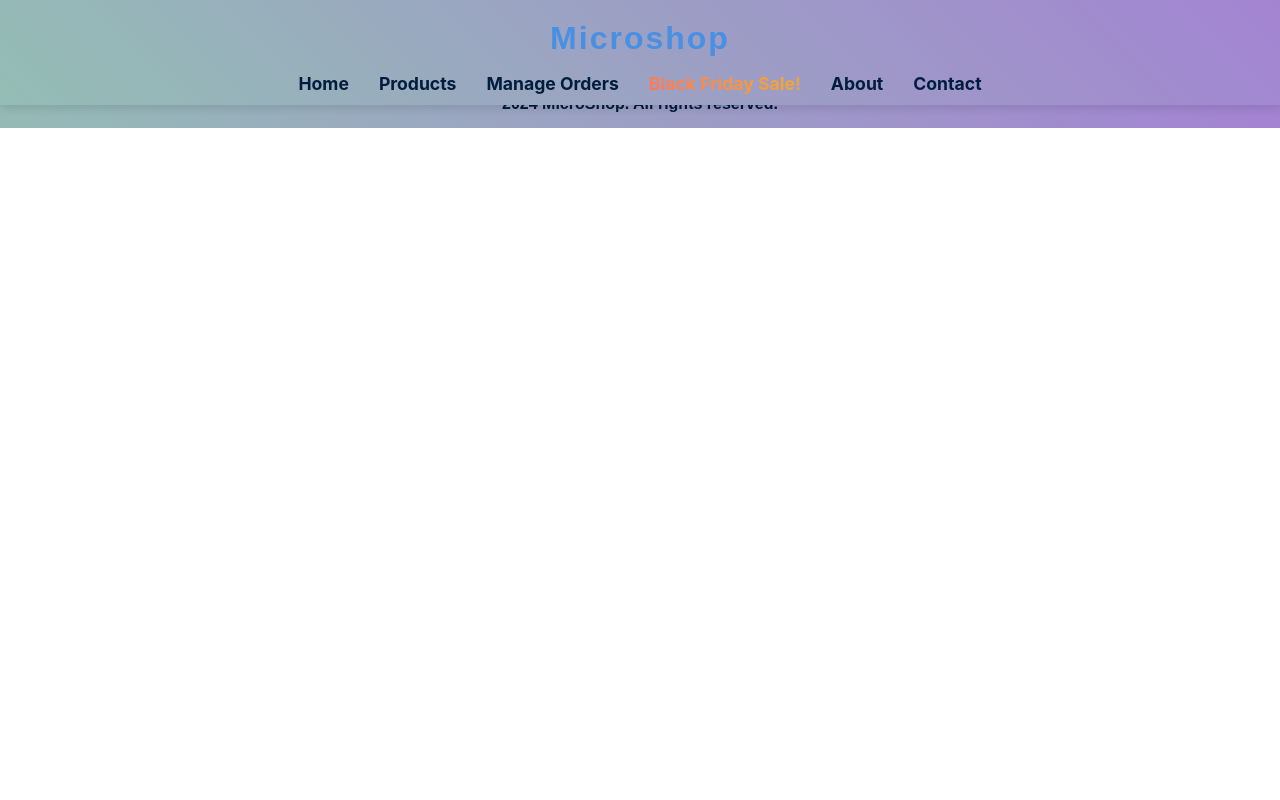
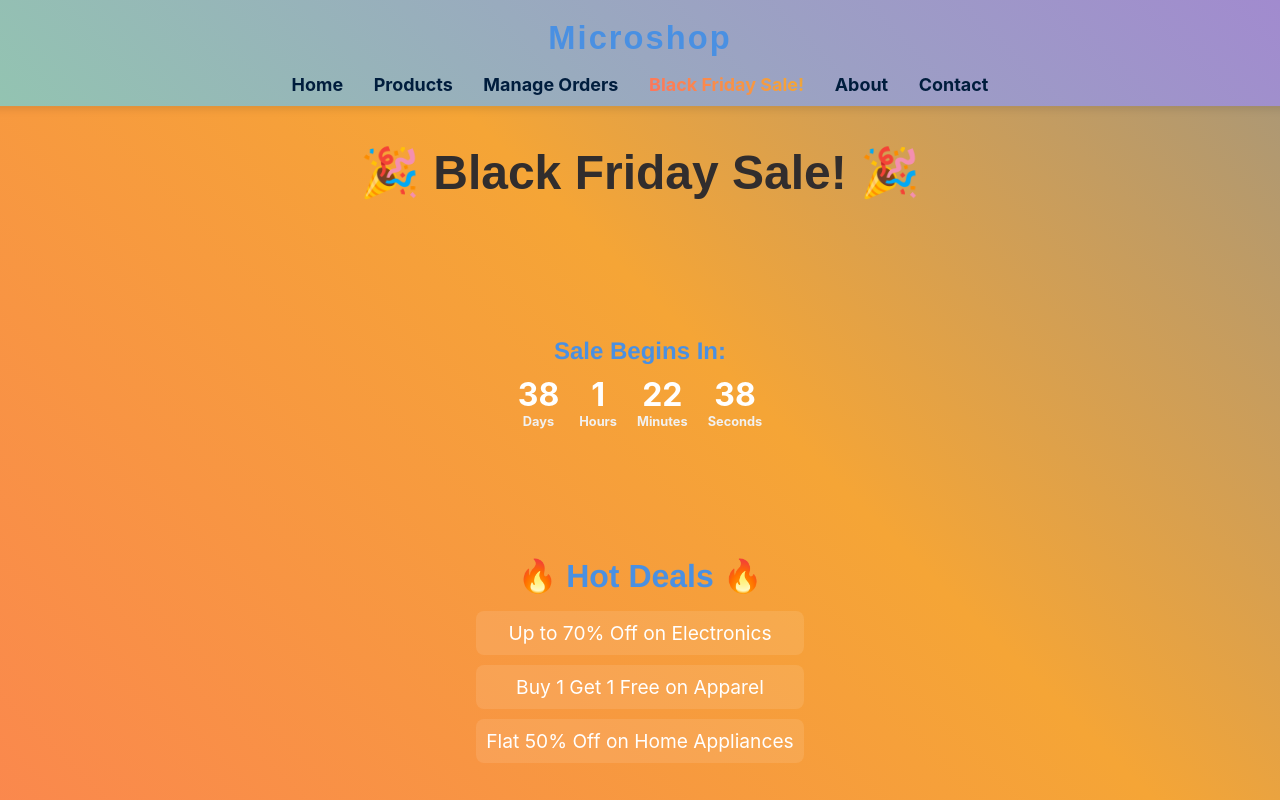
Before and after one commit to AnjumAbdullah/AOS, a React (Create React App) app in the folder microshop/: page /sale in a window 1280 px wide. Shown: the top 800 px of the page. Built offline with nearby package versions, Linux system fonts and the light colour scheme.

Commit message:
added Black Friday Sale page

```diff
--- a/microshop/src/App.js
+++ b/microshop/src/App.js
@@ -5,6 +5,7 @@ import Header from './components/Header';
 import Home from './components/Home';
 import Products from './components/Products';
 import Orders from './components/Orders';
+import Sale from './components/Sale';
 import About from './components/About';
 import Contact from './components/Contact';
 import Footer from './components/Footer';
@@ -18,6 +19,7 @@ function App() {
                     <Route path="/" element={<Home />} />
                     <Route path="/products" element={<Products />} />
                     <Route path="/orders" element={<Orders />} />
+                    <Route path="/sale" element={<Sale />} />
                     <Route path="/about" element={<About />} />
                     <Route path="/contact" element={<Contact />} />
                 </Routes>
--- /dev/null
+++ b/microshop/src/components/Sale.css
@@ -0,0 +1,95 @@
+/* Sale.css */
+.sale-container {
+    text-align: center;
+    padding: 40px 20px;
+    background: linear-gradient(45deg, #ff6f61, #f5a536, #3883d9);
+    background-size: 200% 200%;
+    animation: backgroundShift 8s ease infinite;
+    color: white;
+    min-height: 100vh; /* Full page height */
+    display: flex;
+    flex-direction: column;
+    align-items: center;
+    justify-content: space-between;
+}
+
+@keyframes backgroundShift {
+    0% { background-position: 0% 50%; }
+    50% { background-position: 100% 50%; }
+    100% { background-position: 0% 50%; }
+}
+
+.sale-title {
+    font-size: 3rem;
+    font-family: 'Poppins', sans-serif;
+    color:rgb(49, 45, 45);
+    margin-bottom: 20px;
+    animation: bounce 1s ease infinite alternate;
+}
+
+@keyframes bounce {
+    0% { transform: translateY(0); }
+    100% { transform: translateY(-10px); }
+}
+
+.countdown-timer h2 {
+    font-size: 1.5rem;
+    margin: 10px 0;
+}
+
+.timer {
+    display: flex;
+    gap: 20px;
+    font-size: 2rem;
+    font-weight: bold;
+}
+
+.timer div {
+    display: flex;
+    flex-direction: column;
+    align-items: center;
+}
+
+.timer span {
+    font-size: 0.8rem;
+    color: #f1f1f1;
+}
+
+.offers h2 {
+    margin: 30px 0 10px;
+    font-size: 2rem;
+}
+
+.offers ul {
+    list-style: none;
+    padding: 0;
+}
+
+.offers li {
+    font-size: 1.2rem;
+    margin: 10px 0;
+    background: rgba(255, 255, 255, 0.1);
+    padding: 10px;
+    border-radius: 8px;
+    transition: transform 0.2s;
+}
+
+.offers li:hover {
+    transform: scale(1.05);
+}
+
+.shop-now-btn {
+    background: #ff6f61;
+    color: white;
+    font-size: 1.2rem;
+    padding: 10px 20px;
+    border: none;
+    border-radius: 8px;
+    cursor: pointer;
+    transition: background 0.3s, transform 0.2s;
+}
+
+.shop-now-btn:hover {
+    background: #f5a536;
+    transform: scale(1.1);
+}
--- /dev/null
+++ b/microshop/src/components/Sale.js
@@ -0,0 +1,53 @@
+// src/components/Sale.js
+import React, { useState, useEffect } from 'react';
+import './Sale.css';
+
+const Sale = () => {
+  const [timeLeft, setTimeLeft] = useState({ days: 0, hours: 0, minutes: 0, seconds: 0 });
+
+  // Countdown to Black Friday Sale (e.g., November 29, 2024)
+  useEffect(() => {
+    const targetDate = new Date('November 29, 2024 00:00:00').getTime();
+    const timer = setInterval(() => {
+      const now = new Date().getTime();
+      const difference = targetDate - now;
+
+      const days = Math.floor(difference / (1000 * 60 * 60 * 24));
+      const hours = Math.floor((difference % (1000 * 60 * 60 * 24)) / (1000 * 60 * 60));
+      const minutes = Math.floor((difference % (1000 * 60 * 60)) / (1000 * 60));
+      const seconds = Math.floor((difference % (1000 * 60)) / 1000);
+
+      setTimeLeft({ days, hours, minutes, seconds });
+
+      if (difference < 0) clearInterval(timer); // Stop countdown when time is up
+    }, 1000);
+
+    return () => clearInterval(timer); // Clean up on component unmount
+  }, []);
+
+  return (
+    <div className="sale-container">
+      <h1 className="sale-title">🎉 Black Friday Sale! 🎉</h1>
+      <div className="countdown-timer">
+        <h2>Sale Begins In:</h2>
+        <div className="timer">
+          <div>{timeLeft.days} <span>Days</span></div>
+          <div>{timeLeft.hours} <span>Hours</span></div>
+          <div>{timeLeft.minutes} <span>Minutes</span></div>
+          <div>{timeLeft.seconds} <span>Seconds</span></div>
+        </div>
+      </div>
+      <div className="offers">
+        <h2>🔥 Hot Deals 🔥</h2>
+        <ul>
+          <li>Up to 70% Off on Electronics</li>
+          <li>Buy 1 Get 1 Free on Apparel</li>
+          <li>Flat 50% Off on Home Appliances</li>
+        </ul>
+      </div>
+      <button className="shop-now-btn">Shop Now</button>
+    </div>
+  );
+};
+
+export default Sale;
```
